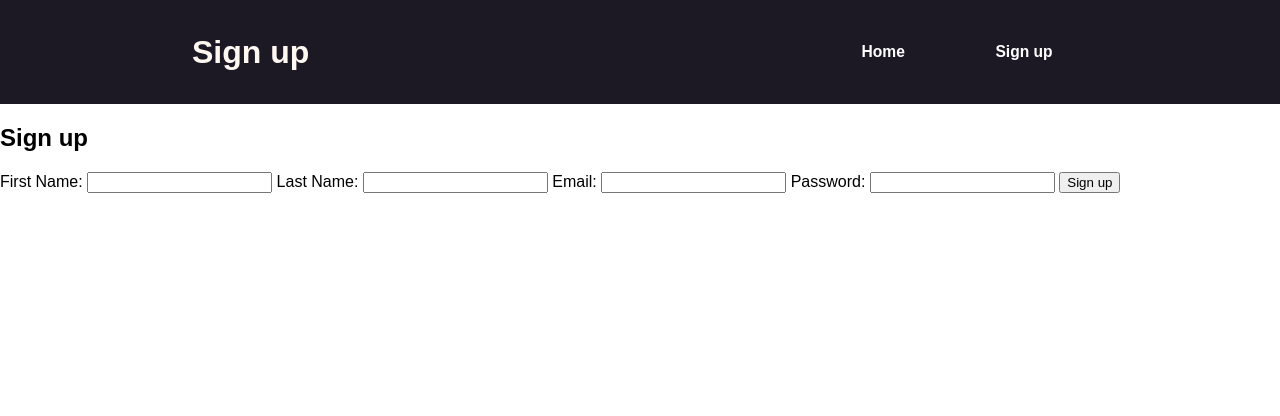
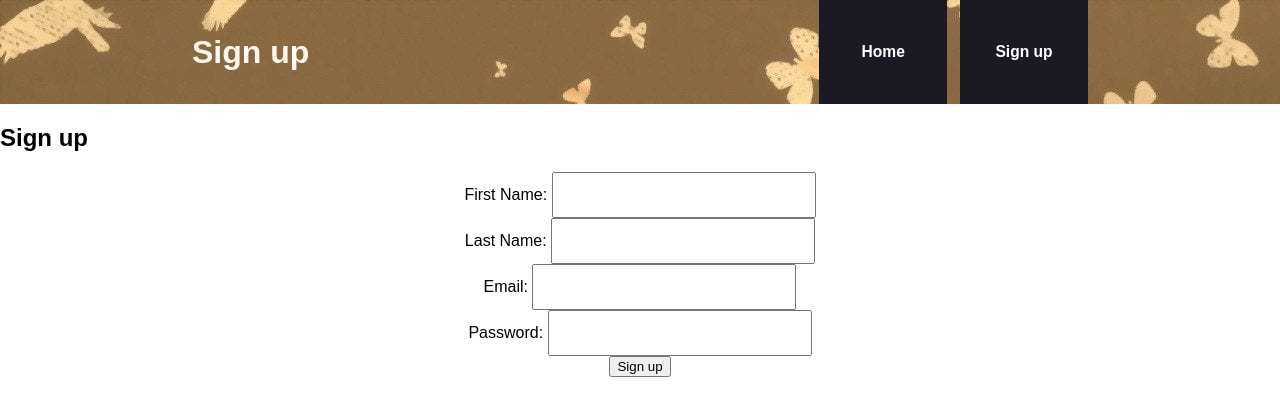
Before and after one commit to Ludv1k/Oppdrag-4, a Flask app: page /signup in a window 1280 px wide. Shown: the top 416 px of the page. Run offline with Flask 3, Linux system fonts and the light colour scheme.

Commit message:
Added a little bit of styling

```diff
--- a/static/css/style.css
+++ b/static/css/style.css
@@ -11,7 +11,7 @@ body {
     width: 100%;
     height: 13vh;
 
-    background-color: #1c1925;
+    background-image: url(../img/book.jpg);
     color: #FFF8F0;
 }
 
@@ -49,3 +49,18 @@ body {
 
     width: 21vw;
 }
+
+.signup {
+    width: 100%;
+    height: 75%;
+
+    display: flex;
+    flex-direction: column;
+    justify-content: center;
+    align-items: center;
+}
+
+.signup_field {
+    width: 20vw;
+    height: 5vh;
+}
--- a/templates/signup.html
+++ b/templates/signup.html
@@ -7,18 +7,25 @@ Sign up
 {% block body %}
 <h2>Sign up</h2>
 <form method="post" action="/submit">
-    <label for="first_name">First Name:</label>
-    <input type="text" id="first_name" name="first_name" required>
+    <div class="signup">
+        <div>
+            <label for="first_name">First Name:</label>
+            <input type="text" id="first_name" name="first_name" required class="signup_field">
+        </div>
+        <div>
+            <label for="last_name">Last Name:</label>
+            <input type="text" id="last_name" name="last_name" required class="signup_field">
+        </div>
+        <div>
+            <label for="email">Email:</label>
+            <input type="text" id="email" name="email" required class="signup_field">
+        </div>
+        <div>
+            <label for="password">Password:</label>
+            <input type="text" id="password" name="password" required class="signup_field">
+        </div>
 
-    <label for="last_name">Last Name:</label>
-    <input type="text" id="last_name" name="last_name" required>
-
-    <label for="email">Email:</label>
-    <input type="text" id="email" name="email" required>
-
-    <label for="password">Password:</label>
-    <input type="text" id="password" name="password" required>
-
-    <input type="submit" value="Sign up"></input>
+        <input type="submit" value="Sign up"></input>
+    </div>
 </form>
 {% endblock %}
```
Also changed, not shown: static/img/book.jpg (added).
